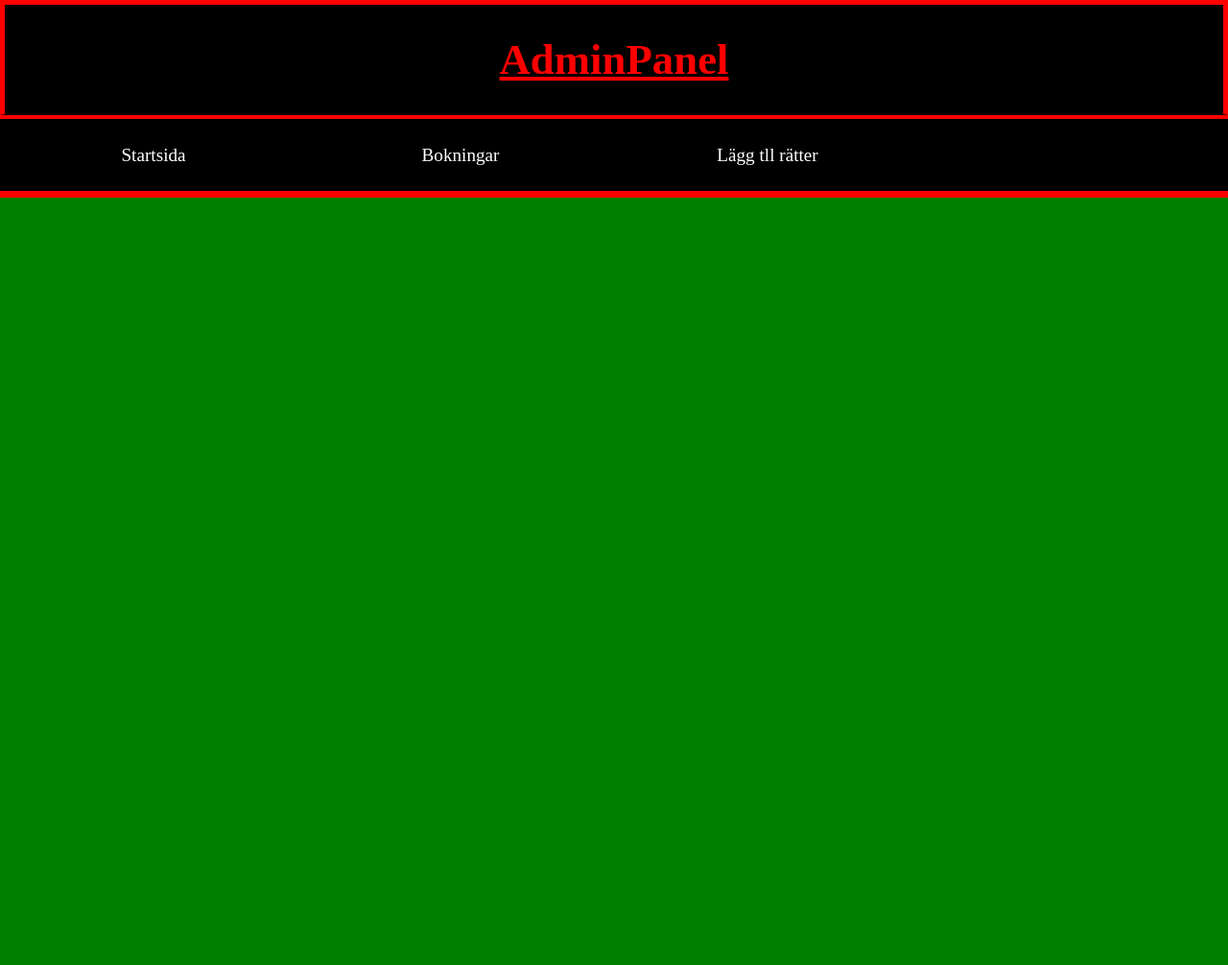
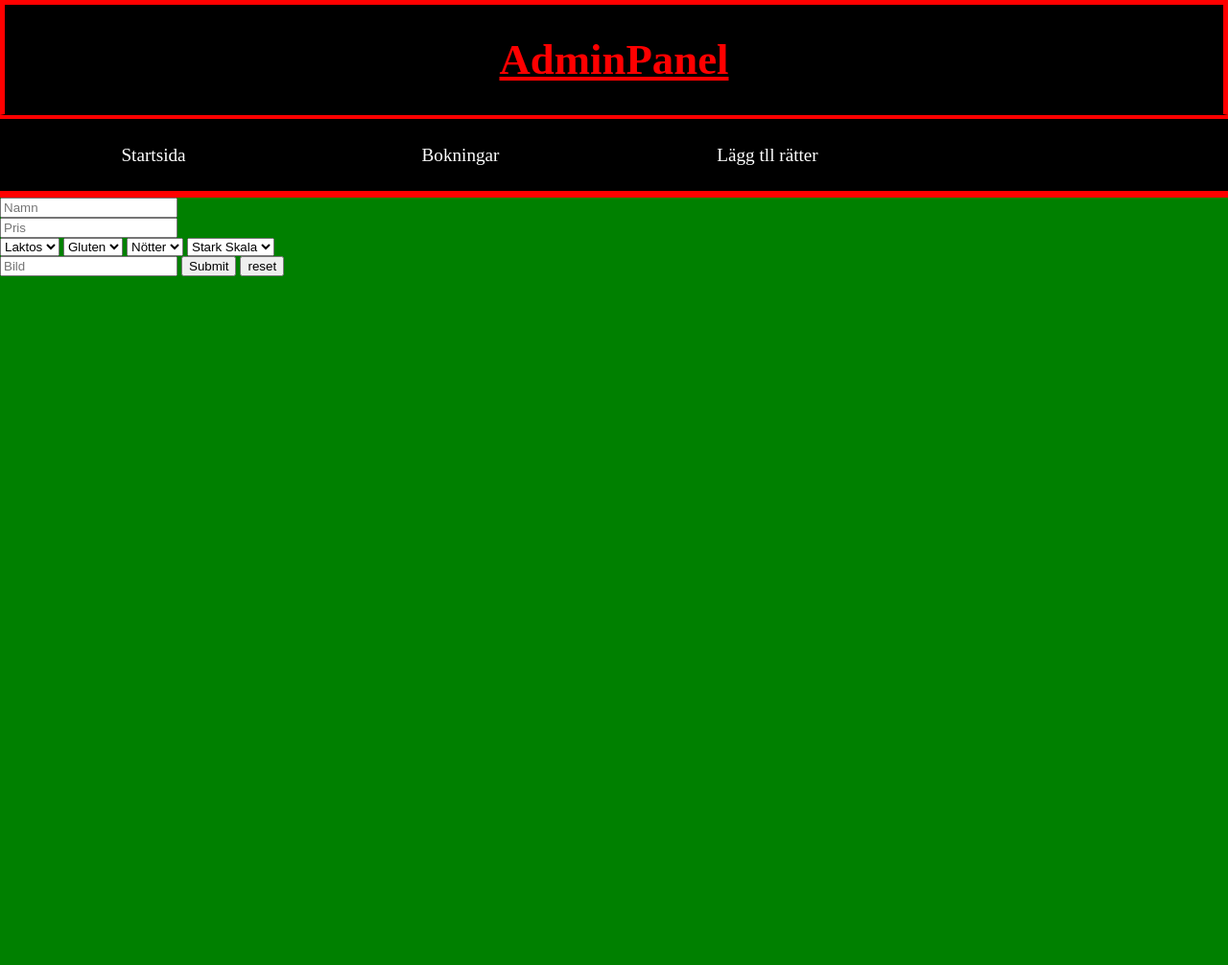
Before and after one commit to Simonbackman/Slutprojekt, a PHP site: page /admin.php in a window 1280 px wide. Shown: the whole page at 96% size. Run offline with PHP 8.4, Linux system fonts and the light colour scheme.

Commit message:
infoga mat

```diff
--- a/admin.php
+++ b/admin.php
@@ -16,5 +16,38 @@
             </nav>
         <section class="admin_section">
 
+            <form id="mat"action="infofood.php" method="GET">
+                <input type="text" name="name" placeholder="Namn" > <br/>
+                <input type="numbers" name="price" placeholder="Pris"><br/>
+
+                <div>
+                    <select name="laktos" form="mat">
+                        <option value="100">Laktos</option>
+                        <option value="0">0</option>
+                        <option value="1">1</option>
+                    </select>
+                    <select name="gluten" form="mat">
+                        <option value="100">Gluten</option>
+                        <option value="0">0</option>
+                        <option value="1">1</option>
+                    </select>
+                    <select name="notter" form="mat">
+                       <option value="100">Nötter</option>
+                        <option value="0">0</option>
+                        <option value="1">1</option>
+                    </select>
+                    <select name="spicy" form="mat">
+                        <option value="100">Stark Skala</option>
+                        <option value="1">1</option>
+                        <option value="2">2</option>
+                        <option value="3">3</option>
+                    </select>
+
+                </div>
+                <input type="text" name="img" placeholder="Bild">
+                <input type="submit" name="Submit" value="Submit"/>
+                <input type="reset" name="reset" value="reset"/>
+            </form>
+
         </section>
     </body>
```
Also changed, not shown: infofood.php (added, +29 -0 lines).
